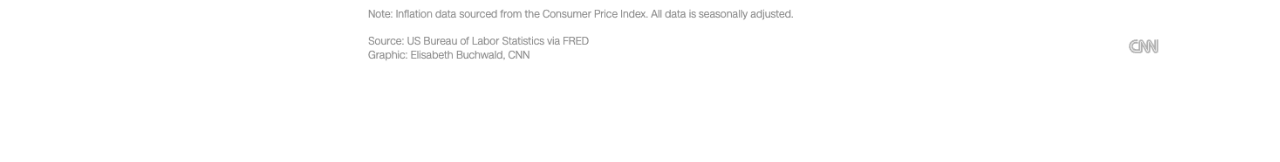
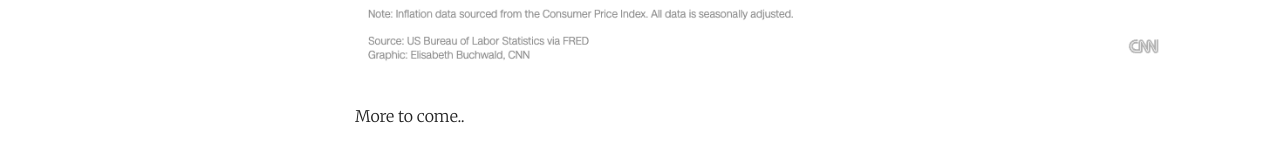
Before and after one commit to davemane/calvinelliot, a Jekyll site: the page built from _posts/2024-06-18-18.markdown, in a window 1280 px wide and 1298 px high. Shown: the part 1121-1283 px from the top of the window. Built offline with Jekyll 4.4.1, drawn with Linux system fonts in a browser that asks for light colours.

Commit message:
Update 2024-06-18-18.markdown

```diff
--- a/_posts/2024-06-18-18.markdown
+++ b/_posts/2024-06-18-18.markdown
@@ -11,3 +11,5 @@ First, let's look at stagflation in from 1974-1981 when the US economy experienc
 
 Below is a look at what stagflation numbers have looked like from 2020 until half way through 2024:
 <img src="/assets/june2024inflation/stagflation2024.png"/>
+
+More to come..
```
